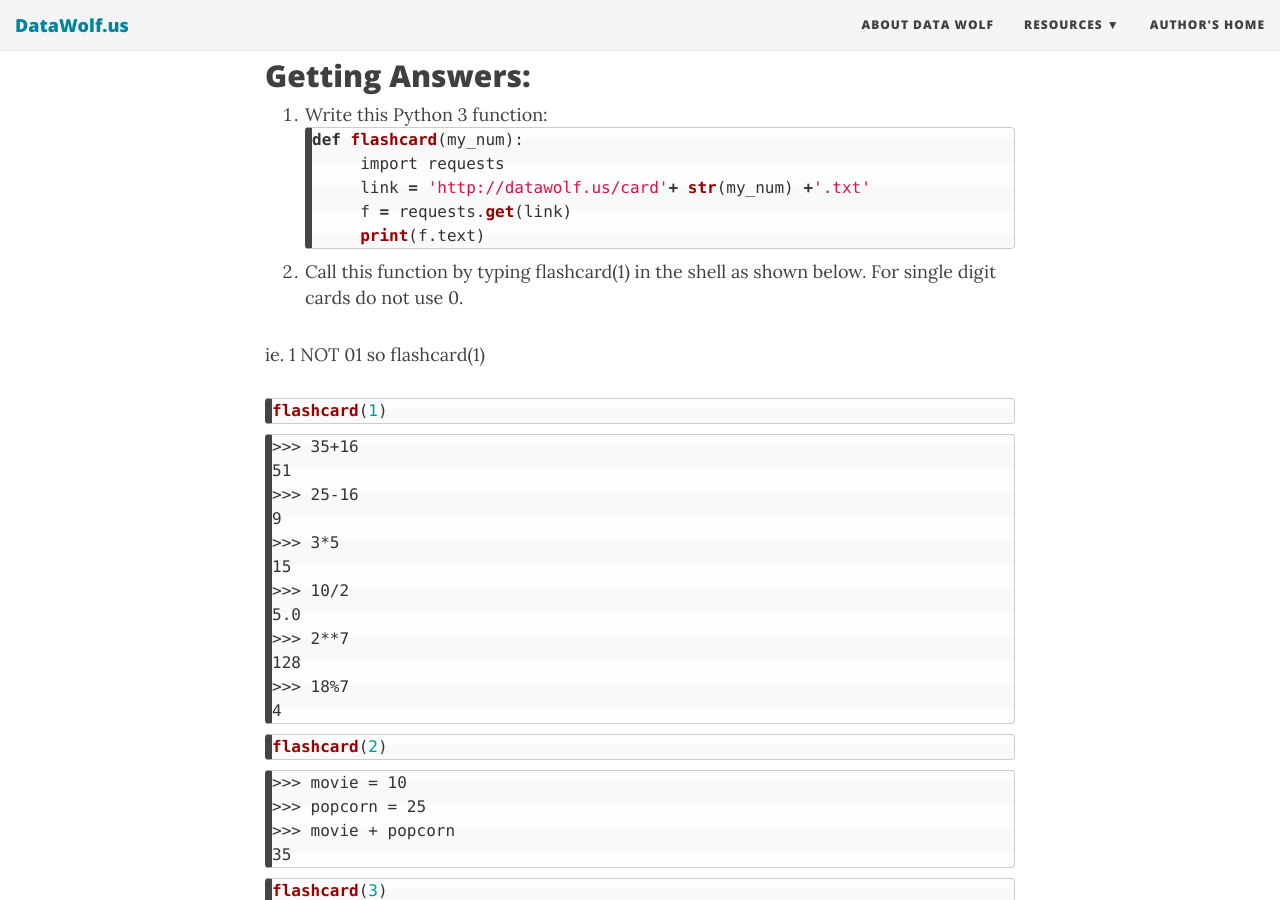
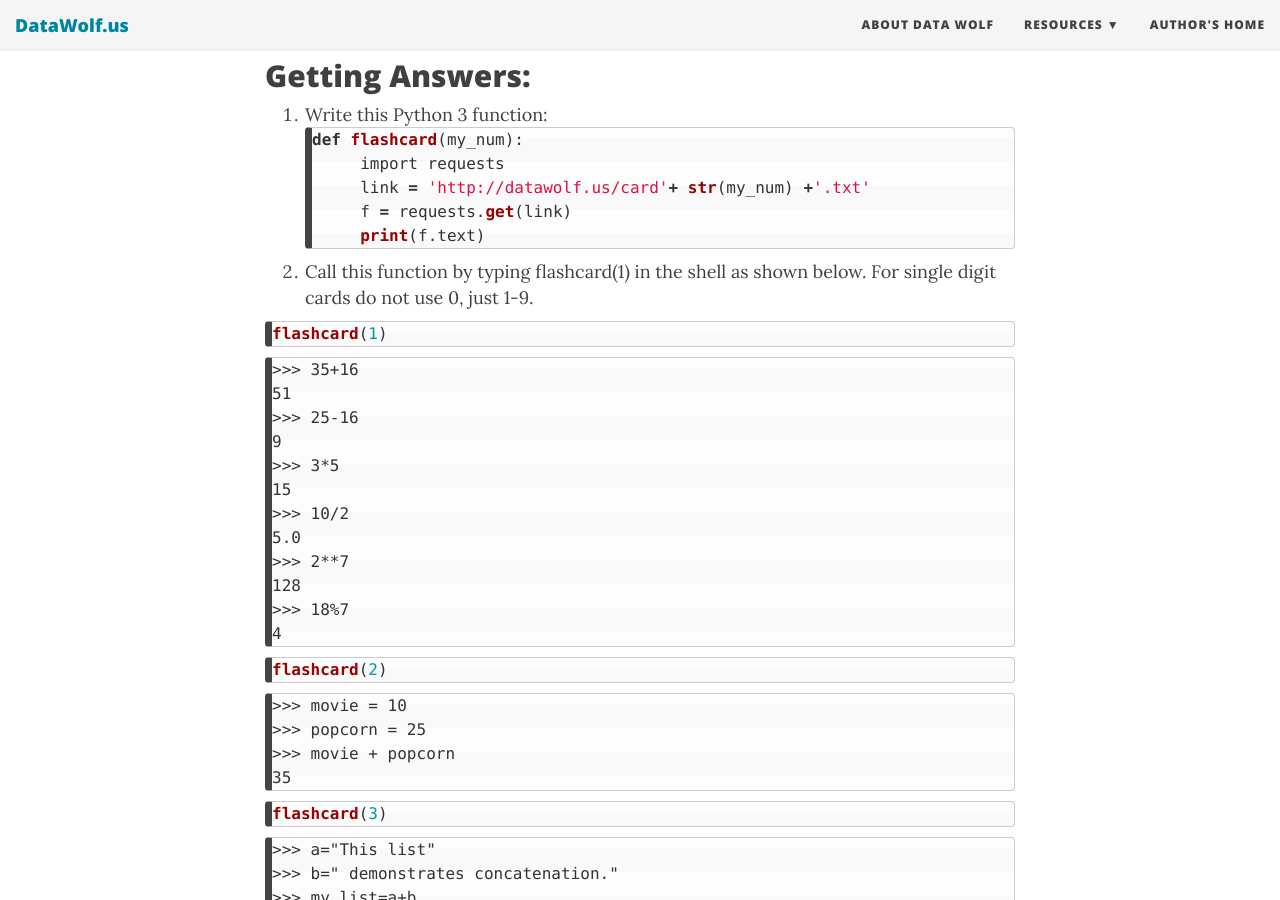
Before and after one commit to blueberrypineapple/data-wolf.github.io, a Jekyll site: the page built from about_data_wolf.md, in a window 1280 px wide and 900 px high, scrolled down 833 px. Built offline with Jekyll 4.4.1, drawn with Linux system fonts in a browser that asks for light colours; nearby versions of some CDN libraries.

Commit message:
Update about_data_wolf.md

````diff
--- a/about_data_wolf.md
+++ b/about_data_wolf.md
@@ -24,9 +24,7 @@ def flashcard(my_num):
         print(f.text)
 ```
 
-2. Call this function by typing flashcard(1) in the shell as shown below. For single digit cards do not use 0.
-
-ie. 1 NOT 01 so flashcard(1)
+2. Call this function by typing flashcard(1) in the shell as shown below. For single digit cards do not use 0, just 1-9.
 
 ```python
 flashcard(1)
````
